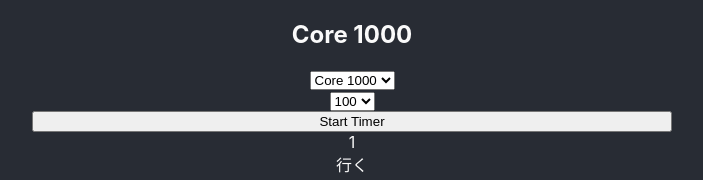
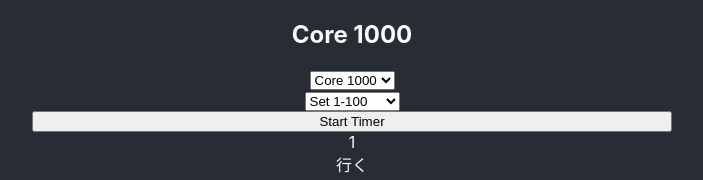
Before and after one commit to licebeam/kaze-app, a React (Create React App) app: page / in a window 1280 px wide. Shown: the top 180 px of the page, without its empty margins (288-991 px from the left). Built offline with nearby package versions, Linux system fonts and the light colour scheme.

Commit message:
changes text for sets

```diff
--- a/src/components/SetSelect.jsx
+++ b/src/components/SetSelect.jsx
@@ -29,9 +29,9 @@ class SetSelect extends Component {
       <div>
         {title === 'Core 1000' ? (
           <select onChange={(e) => this.changeCards(e.target.value)}>
-            <option value='core100'>100</option>
-            <option value='core200'>200</option>
-            <option value='core300'>300</option>
+            <option value='core100'>Set 1-100</option>
+            <option value='core200'>Set 101-200</option>
+            <option value='core300'>Set 201-300</option>
           </select>
         ) : null
         }
```
